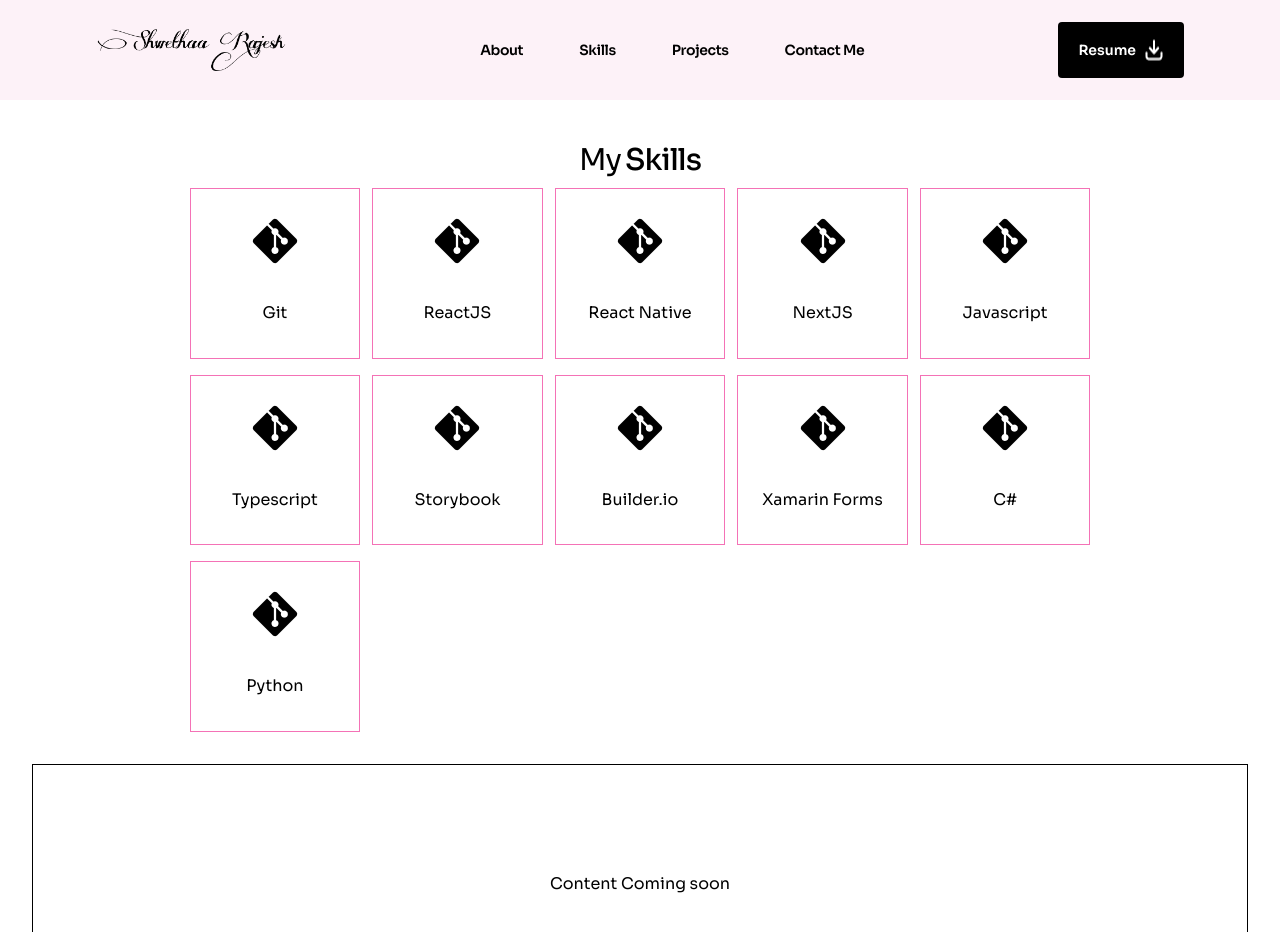
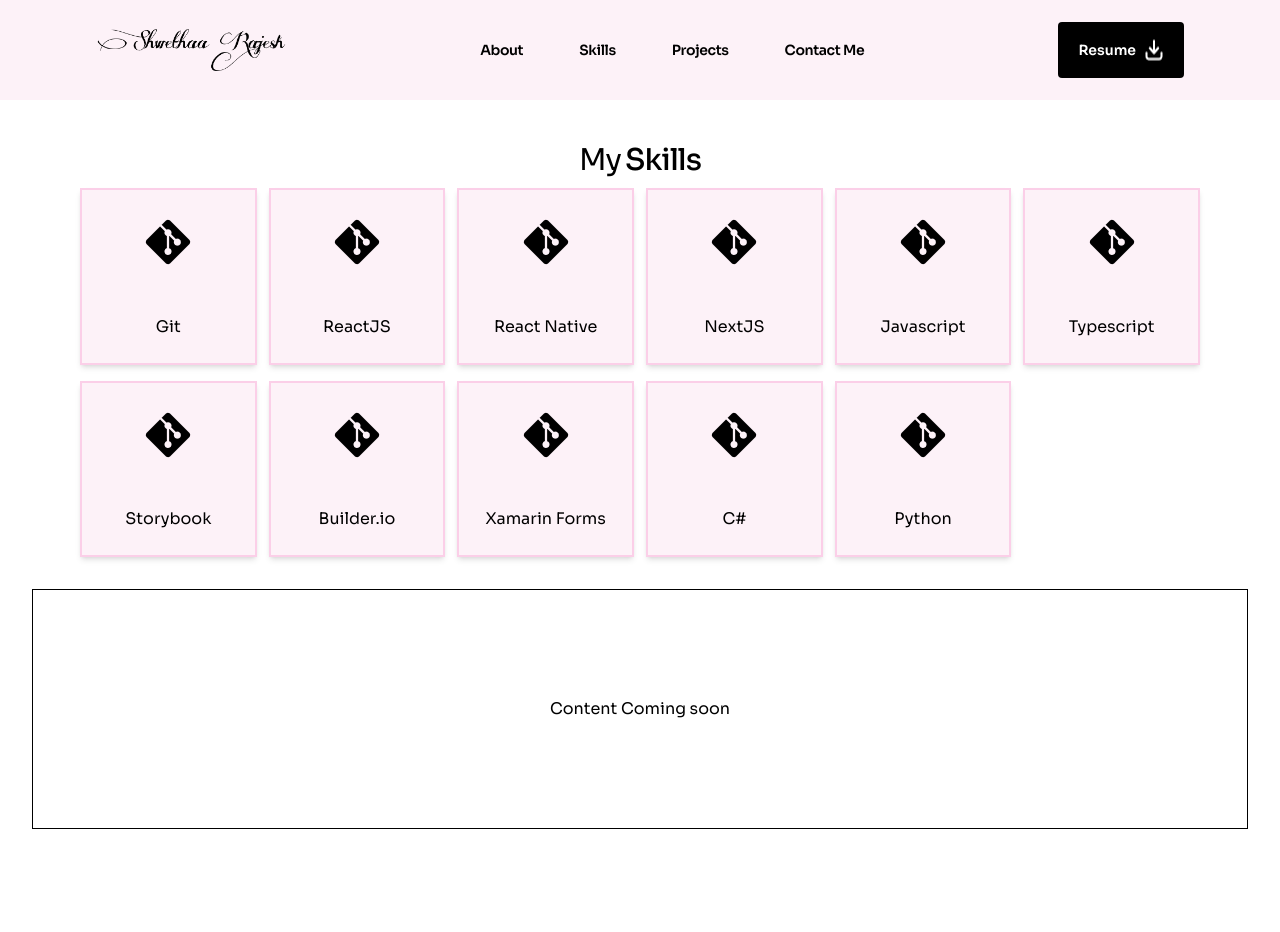
Before and after one commit to shwethaarajesh/personal-website, a Next.js app: page / in a window 1280 px wide. Shown: the top 932 px of the page. After the commit the page ends 861 px from the top, so only its background shows below. Built offline with nearby package versions, Linux system fonts and the light colour scheme.

Commit message:
Feat : Added UI for skills

```diff
--- a/src/app/ui/Skills/Skills.tsx
+++ b/src/app/ui/Skills/Skills.tsx
@@ -30,7 +30,7 @@ export default function Skills() {
         </div>
       </div>
       <div className="flex justify-center items-center">
-        <div className=" lg:mx-12 grid grid-cols-3 sm:grid-cols-3 lg:grid-cols-4 xl:grid-cols-5 gap-x-3 gap-y-4 ">
+        <div className=" w-full lg:mx-12 grid grid-cols-2 sm:grid-cols-3 md:grid-cols-4 lg:grid-cols-5 xl:grid-cols-6 2xl:grid-cols-7 3xl:grid-cols-8 gap-x-3 gap-y-4 ">
           {[
             "Git",
             "ReactJS",
@@ -44,7 +44,7 @@ export default function Skills() {
             "C#",
             "Python",
           ].map((eachTitle) => (
-            <div className={eachTitle}>
+            <div key={eachTitle}>
               <SkillComponent skillName={eachTitle}></SkillComponent>
             </div>
           ))}
--- a/src/app/ui/components/SkillComponent/SkillComponent.tsx
+++ b/src/app/ui/components/SkillComponent/SkillComponent.tsx
@@ -4,7 +4,7 @@ import ImageComponent from "../ImageComponent/ImageComponent";
 
 export default function SkillComponent(props: { skillName: string }) {
   return (
-    <div className=" items-center aspect-square flex flex-col gap-8 p-6   border text-center border-pink-400">
+    <div className=" items-center shadow-md w-full aspect-square flex hover:shadow-2xl hover:bg-pink-100 flex-col justify-between p-6  bg-pink-50  border-[2px] text-center border-pink-200">
       <ImageComponent
         title={"icon-git.png"}
         alt={props.skillName}
```
